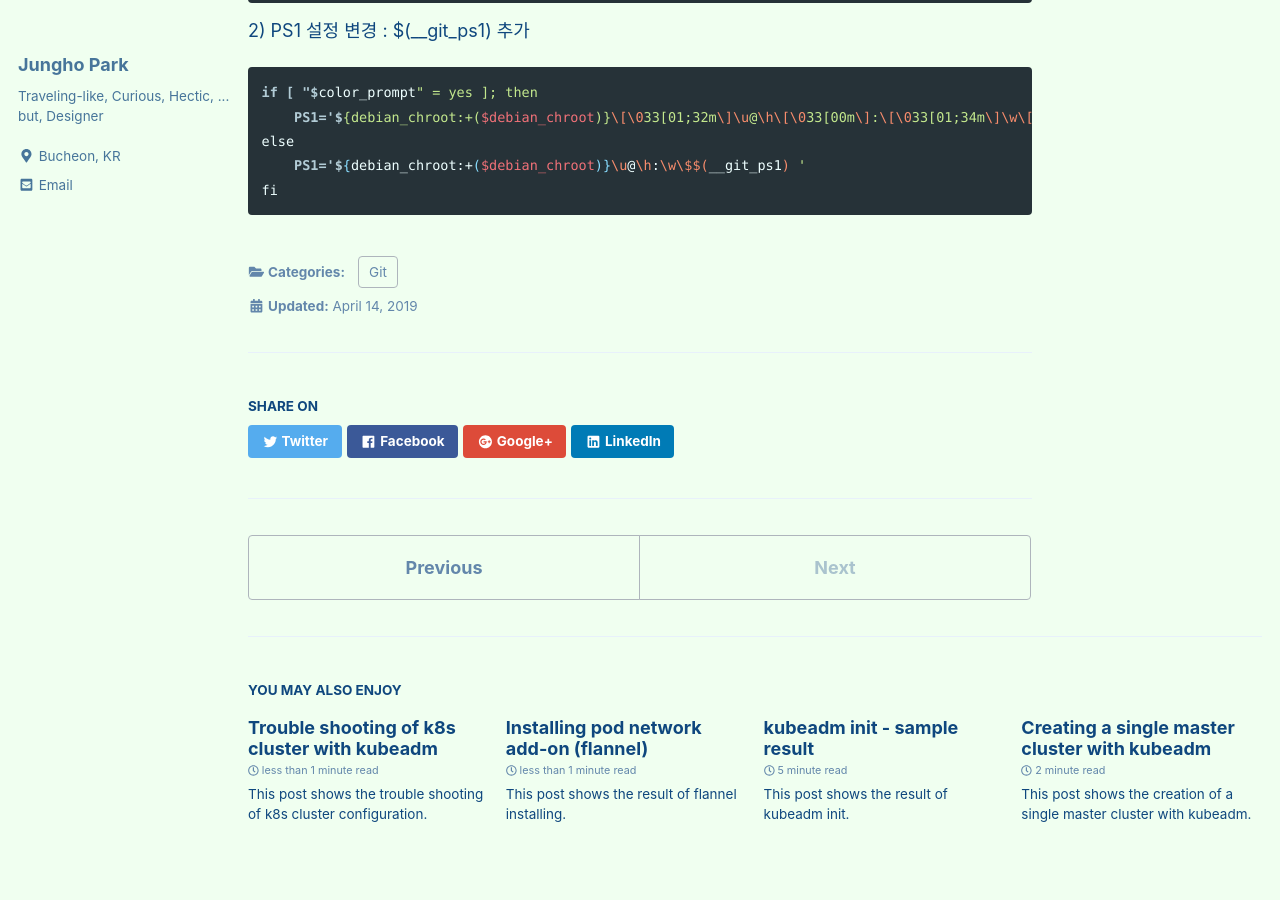
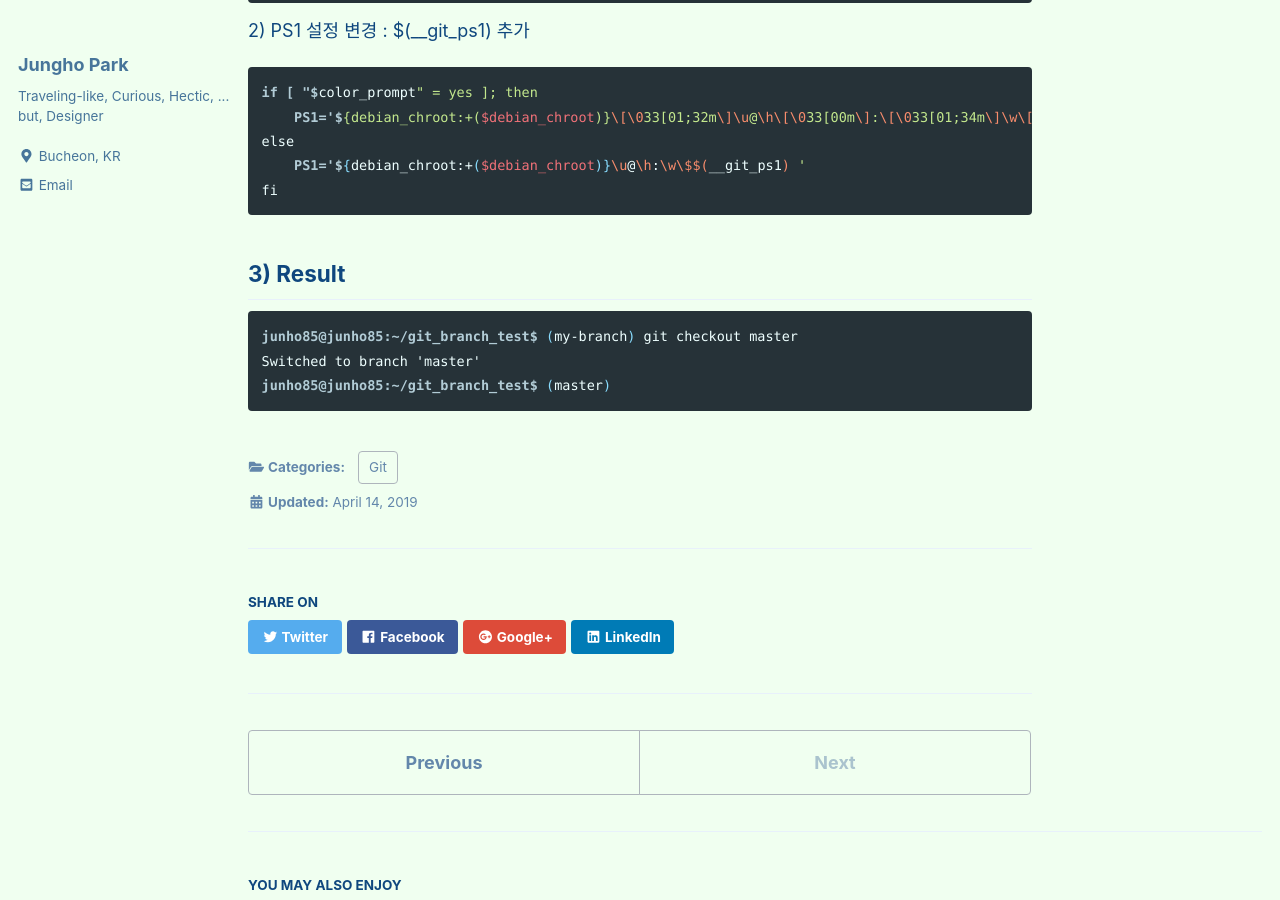
Before and after one commit to unipark00/tekrepo, a Jekyll site: the page built from _posts/2019-04-14-show-git-branch-on-shell-prompt.md, in a window 1280 px wide and 900 px high, scrolled down 893 px. Built offline with Jekyll 4.4.1, drawn with Linux system fonts in a browser that asks for light colours; cached includes are drawn as plain includes.

Commit message:
Update 2019-04-14-show-git-branch-on-shell-prompt.md

````diff
--- a/_posts/2019-04-14-show-git-branch-on-shell-prompt.md
+++ b/_posts/2019-04-14-show-git-branch-on-shell-prompt.md
@@ -27,3 +27,9 @@ else
     PS1='${debian_chroot:+($debian_chroot)}\u@\h:\w\$$(__git_ps1) '
 fi
 ```
+## 3) Result
+```console
+junho85@junho85:~/git_branch_test$ (my-branch) git checkout master
+Switched to branch 'master'
+junho85@junho85:~/git_branch_test$ (master)
+```
````
